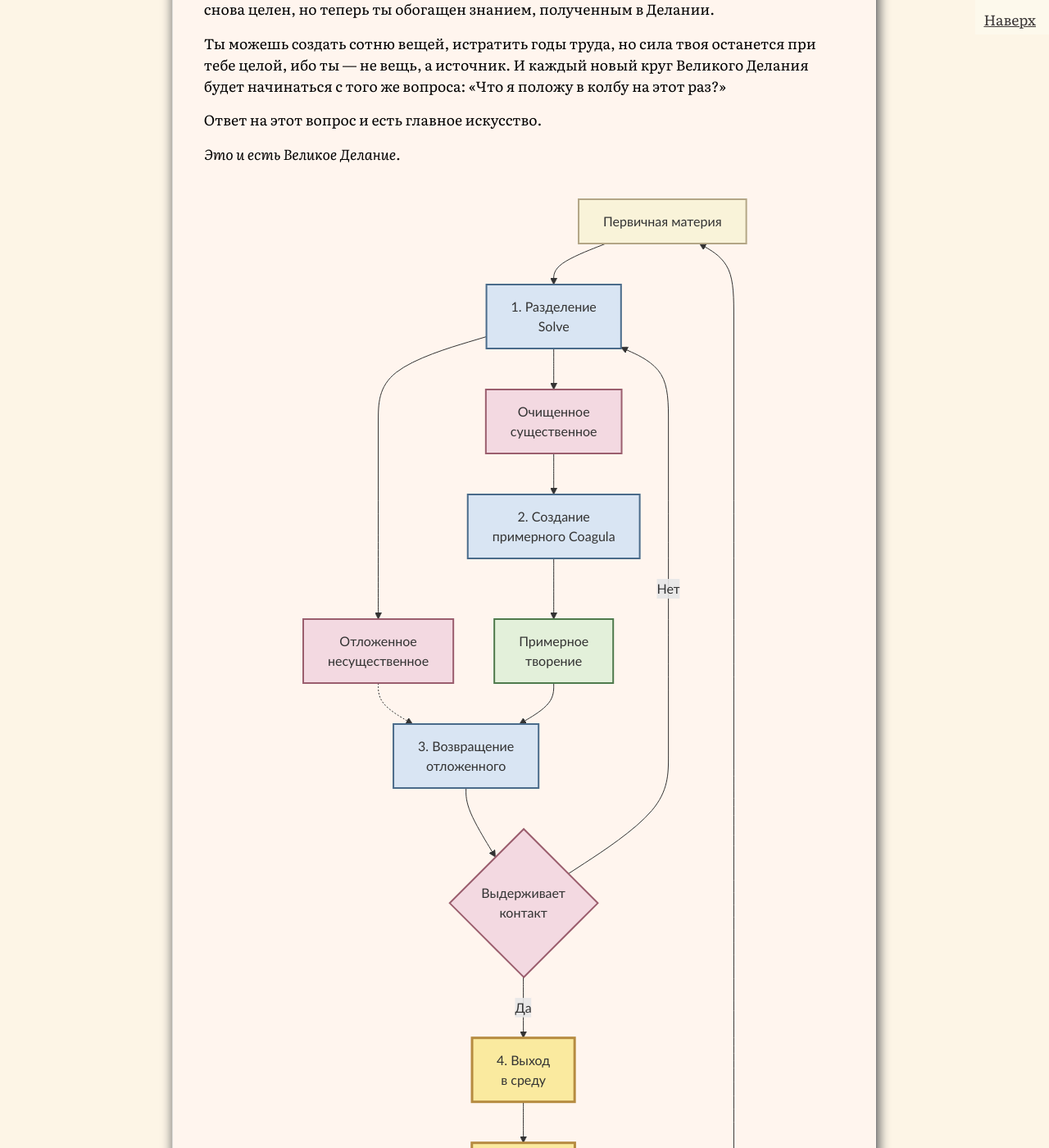
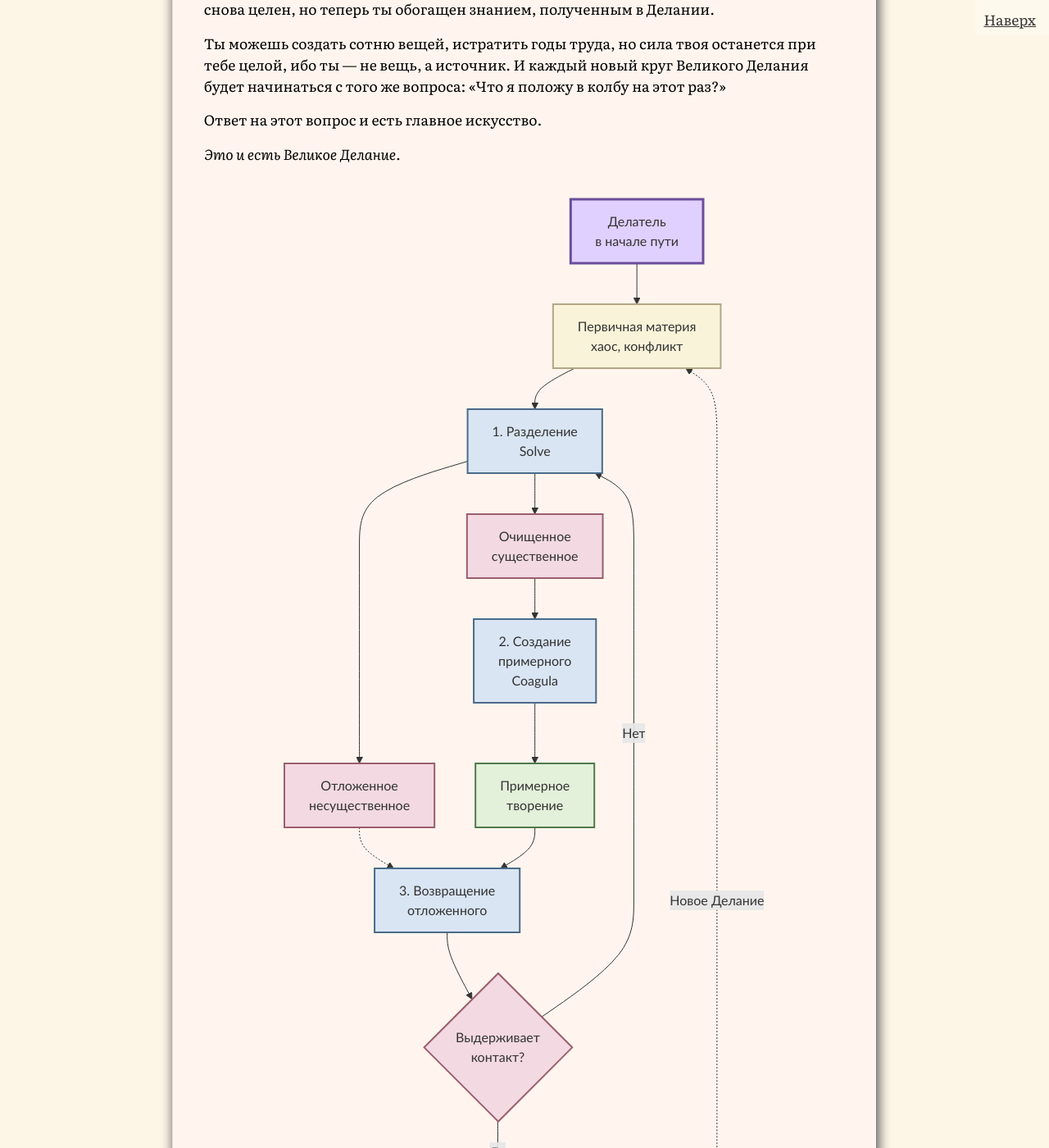
Before and after one commit to SergSi/land-use-art, a Jekyll site: the page built from _posts/2026-02-23-alhimia.md, in a window 1280 px wide and 1400 px high, scrolled down 13008 px. Shown: the whole window at 82% size. Built offline with Jekyll 4.4.1, drawn with Linux system fonts in a browser that asks for light colours; some web fonts are replaced.

Commit message:
Update 2026-02-23-alhimia.md

```diff
--- a/_posts/2026-02-23-alhimia.md
+++ b/_posts/2026-02-23-alhimia.md
@@ -276,21 +276,25 @@
     classDef creation fill:#e3f0da,stroke:#4f7a4c,stroke-width:2px
     classDef test fill:#f3d9e1,stroke:#9b5e6e,stroke-width:2px
     classDef final fill:#faea9f,stroke:#b68b40,stroke-width:3px
+    classDef self fill:#e0d0ff,stroke:#6a4e9b,stroke-width:3px
 
 %% Узлы диаграммы
-A[Первичная материя]
+A[Первичная материя<br>хаос, конфликт]
 B[1. Разделение<br>Solve]
 C[Очищенное<br>существенное]
 D[Отложенное<br>несущественное]
-E[2. Создание<br>примерного Coagula]
+E[2. Создание<br>примерного<br>Coagula]
 F[Примерное<br>творение]
 G[3. Возвращение<br>отложенного]
-H{Выдерживает<br>контакт}
+H{Выдерживает<br>контакт?}
 I[4. Выход<br>в среду]
 J[Живое<br>решение]
 K[Завершение<br>круга]
+L[Делатель<br>в начале пути]
+M[Делатель<br>изменившийся]
 
 %% Связи
+L --> A
 A --> B
 B --> C
 B --> D
@@ -303,7 +307,8 @@
 H -- Нет --> B
 I --> J
 J --> K
-K --> A
+K --> M
+M -.->|Новое Делание| A
 
 %% Применение стилей
 class A chaos
```
Also changed, not shown: other parts of _posts/2026-02-23-alhimia.md (+2 -0 lines).
